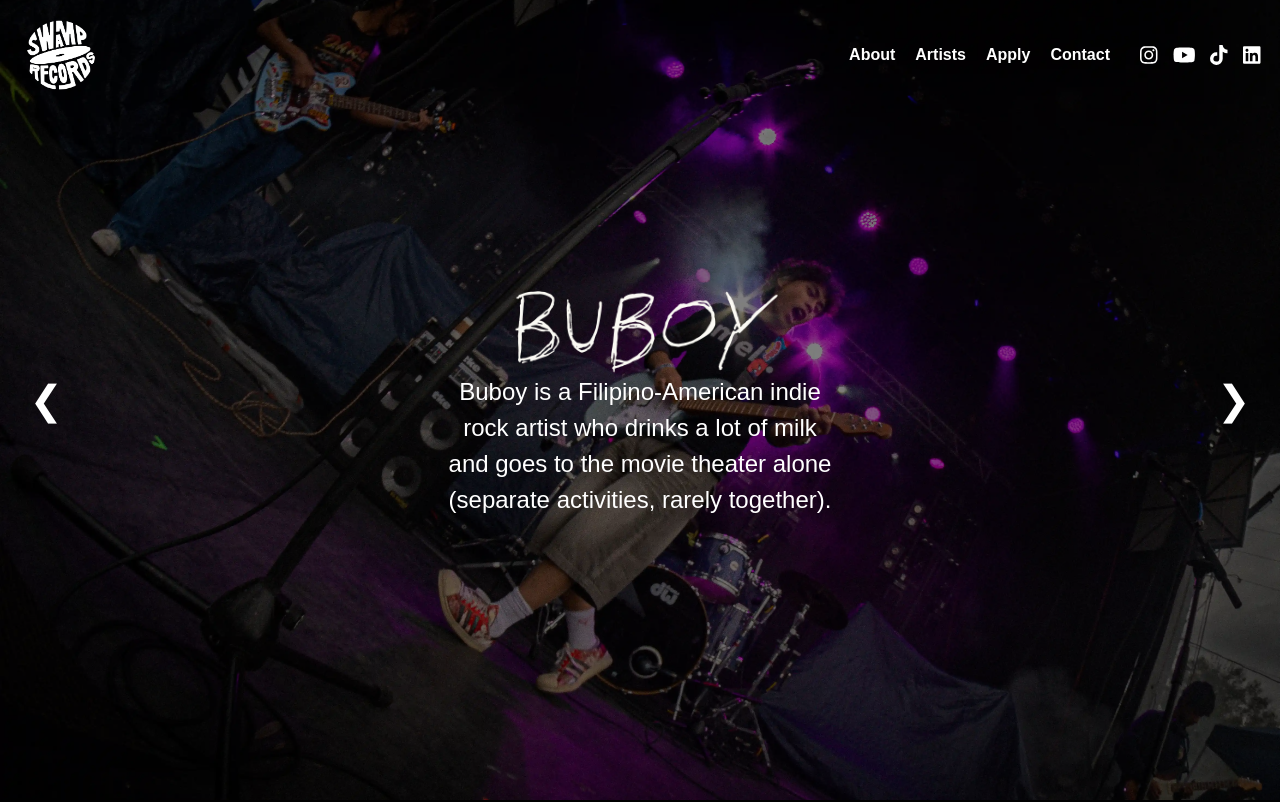
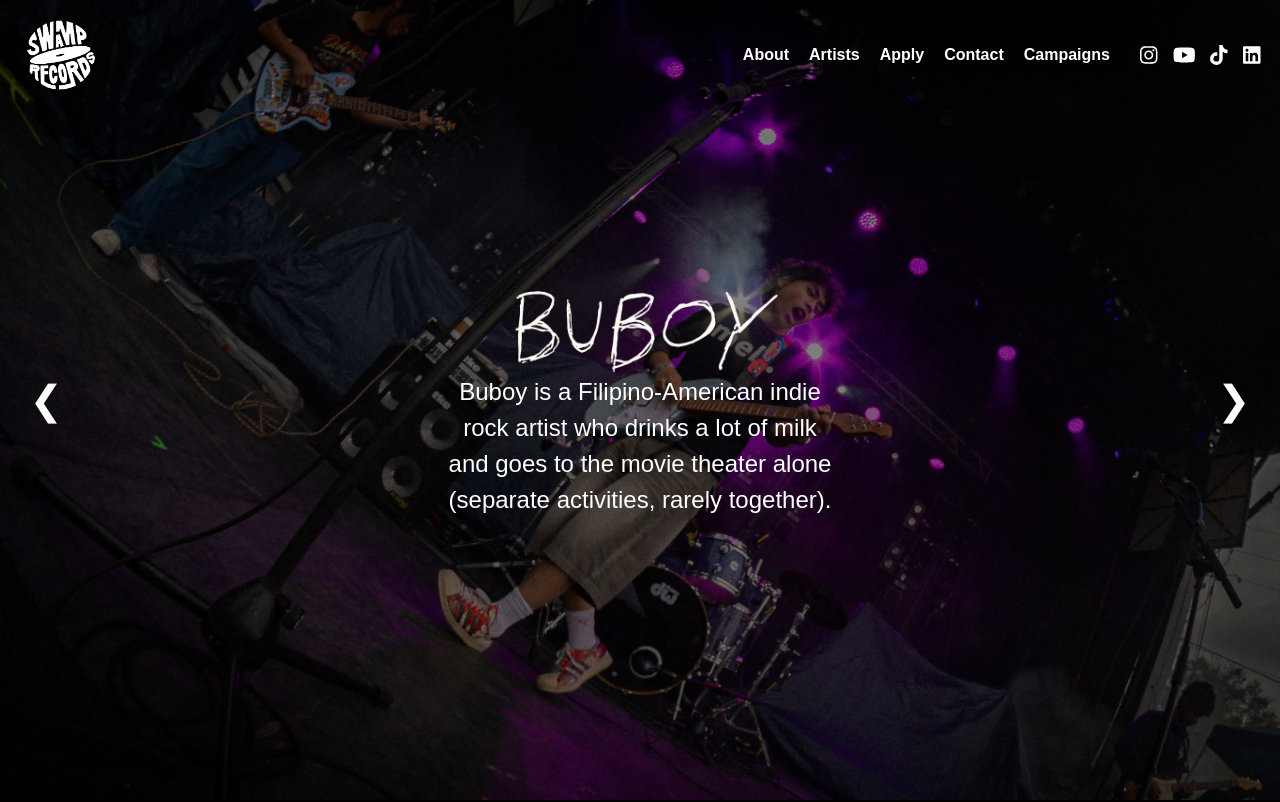
Before and after one commit to Swamp-Records/swamp-records-website, a Next.js app: page / in a window 1280 px wide. Shown: the top 802 px of the page. Built offline with nearby package versions, Linux system fonts and the light colour scheme.

Commit message:
updated header to include campaigns page

```diff
--- a/src/components/Navigation.tsx
+++ b/src/components/Navigation.tsx
@@ -50,6 +50,8 @@ export default function Navigation() {
             {/* <Link href="/events">Events</Link> */}
             <Link href="/apply">Apply</Link>
             <Link href="/contact">Contact</Link>
+            <Link href="/campaigns">Campaigns</Link>
+
 
             <div className="socials">
               <a href="https://www.instagram.com/swamprecordsuf" target="_blank" rel="noopener noreferrer" aria-label="Instagram">
@@ -93,6 +95,7 @@ export default function Navigation() {
         {/* <Link href="/events" onClick={() => setDrawerOpen(false)}>Events</Link> */}
         <Link href="/apply" onClick={() => setDrawerOpen(false)}>Apply</Link>
         <Link href="/contact" onClick={() => setDrawerOpen(false)}>Contact</Link>
+        <Link href="/campaigns" onClick={() => setDrawerOpen(false)}>Campaigns</Link>
 
         <div className="socials">
           <a href="https://www.instagram.com/swamprecordsuf" target="_blank" rel="noopener noreferrer" aria-label="Instagram">
```
